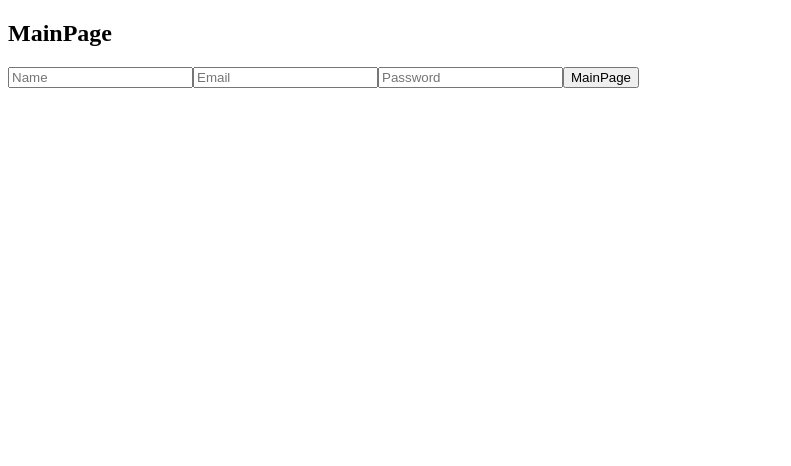
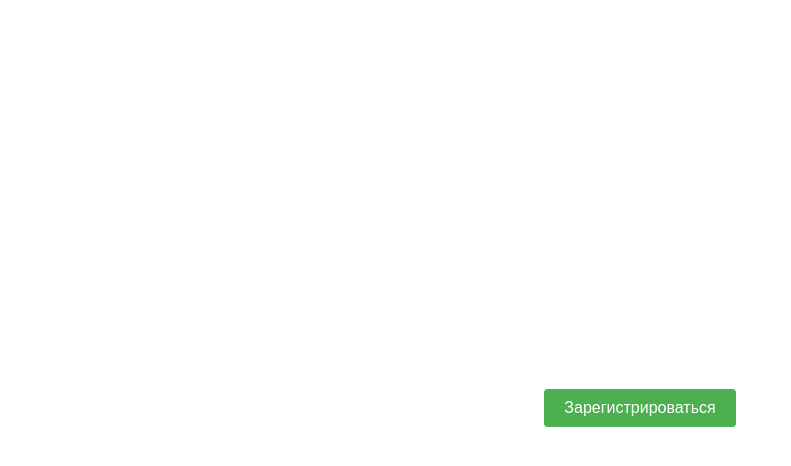
Before and after one commit to algorithm-ssau/Team3_6303, a React (Create React App) app in the folder client/: page / in a window 1280 px wide. Shown: the top 466 px of the page, without its empty margins (0-791 px from the left). Built offline with nearby package versions, Linux system fonts and the light colour scheme.

Commit message:
Для себя добавил в MainPage кнопку для перехода в /reg

```diff
--- a/client/src/pages/MainPage.js
+++ b/client/src/pages/MainPage.js
@@ -1,31 +1,36 @@
 import React, { useState } from 'react';
 import axios from 'axios';
+import { useNavigate } from 'react-router-dom';
 
 const MainPage = () => {
-  const [form, setForm] = useState({ name: '', email: '', password: '' });
+  const navigate = useNavigate();
 
-  const handleChange = e => setForm({ ...form, [e.target.name]: e.target.value });
-
-  const handleSubmit = async e => {
-    e.preventDefault();
-    try {
-      const res = await axios.post(`${process.env.REACT_APP_API_URL}/`, form);
-      localStorage.setItem('token', res.data.token);
-      alert('Registration successful!');
-    } catch (err) {
-      alert('Registration failed.');
-      console.error(err.response?.data || err.message);
-    }
+  const handleRegisterClick = () => {
+    navigate('/reg');
   };
 
   return (
-    <form onSubmit={handleSubmit}>
-      <h2>MainPage</h2>
-      <input name="name" placeholder="Name" onChange={handleChange} required />
-      <input name="email" placeholder="Email" onChange={handleChange} required />
-      <input name="password" type="password" placeholder="Password" onChange={handleChange} required />
-      <button type="submit">MainPage</button>
-    </form>
+    <div style={{
+      display: 'flex',
+      justifyContent: 'center',
+      alignItems: 'center',
+      height: '100vh'
+    }}>
+      <button
+        onClick={handleRegisterClick}
+        style={{
+          padding: '10px 20px',
+          fontSize: '16px',
+          backgroundColor: '#4CAF50',
+          color: 'white',
+          border: 'none',
+          borderRadius: '4px',
+          cursor: 'pointer'
+        }}
+      >
+        Зарегистрироваться
+      </button>
+    </div>
   );
 };
 
```
